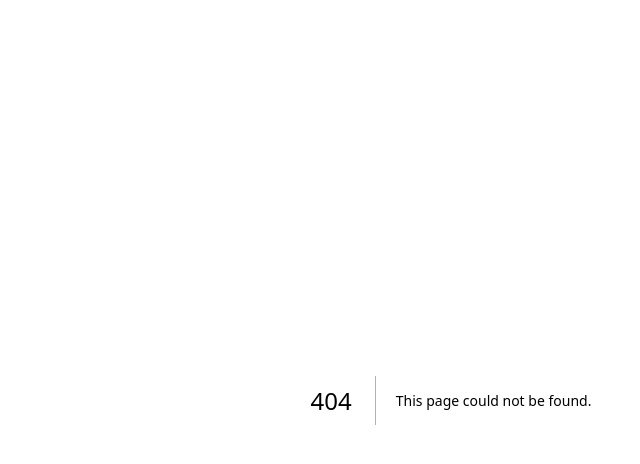
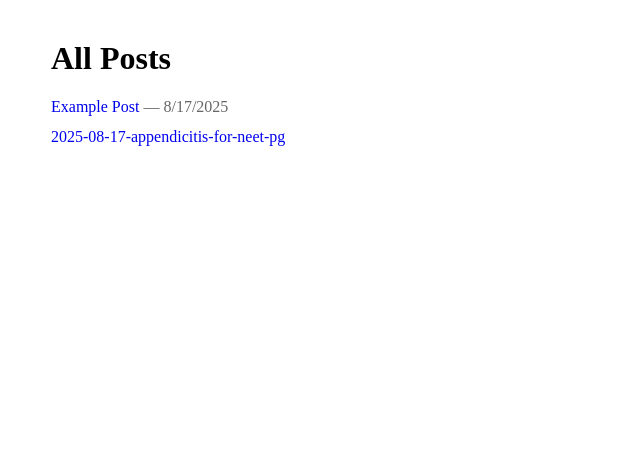
Before and after one commit to wahidsuman/Medprephub-, a Next.js app: page /posts in a window 1280 px wide. Before the commit this address had no page. Shown: the top 464 px of the page, without its empty margins (189-829 px from the left). Built offline with nearby package versions, Linux system fonts and the light colour scheme.

Commit message:
Create index.js

```diff
--- /dev/null
+++ b/pages/posts/index.js
@@ -0,0 +1,39 @@
+import fs from "fs";
+import path from "path";
+import matter from "gray-matter";
+import Link from "next/link";
+
+const POSTS_DIR = path.join(process.cwd(), "content", "posts");
+
+export async function getStaticProps() {
+  const files = fs.readdirSync(POSTS_DIR).filter(f => f.endsWith(".md"));
+  const posts = files.map((file) => {
+    const slug = file.replace(/\.md$/, "");
+    const { data } = matter(fs.readFileSync(path.join(POSTS_DIR, file), "utf-8"));
+    return {
+      slug,
+      title: data.title || slug,
+      date: data.date || null,
+    };
+  }).sort((a, b) => (new Date(b.date || 0)) - (new Date(a.date || 0)));
+
+  return { props: { posts } };
+}
+
+export default function PostsIndex({ posts }) {
+  return (
+    <main style={{maxWidth: 800, margin: "40px auto", padding: "0 16px"}}>
+      <h1>All Posts</h1>
+      <ul style={{listStyle:"none", padding:0}}>
+        {posts.map(p => (
+          <li key={p.slug} style={{margin:"12px 0"}}>
+            <Link href={`/posts/${p.slug}`} style={{textDecoration:"none"}}>
+              {p.title}
+            </Link>
+            {p.date && <span style={{color:"#666"}}> — {new Date(p.date).toLocaleDateString()}</span>}
+          </li>
+        ))}
+      </ul>
+    </main>
+  );
+                 }
```
